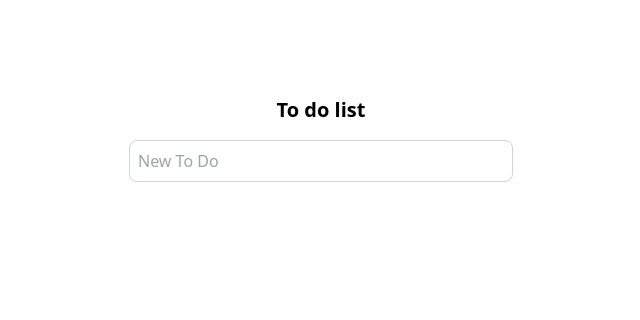
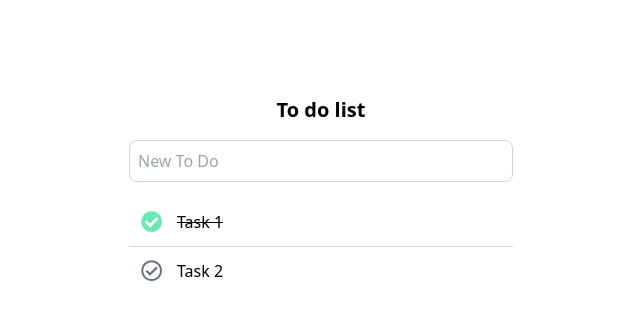
Before and after one commit to mpszymanski/vue3-todo, a Vue app: page / in a window 1280 px wide. Shown: the top 320 px of the page, without its empty margins (319-959 px from the left). Built offline with nearby package versions, Linux system fonts and the light colour scheme.

Commit message:
mark tasks as done

```diff
--- a/package.json
+++ b/package.json
@@ -9,9 +9,11 @@
   },
   "dependencies": {
     "@fortawesome/fontawesome-svg-core": "^1.2.32",
+    "@fortawesome/free-regular-svg-icons": "^5.15.1",
     "@fortawesome/free-solid-svg-icons": "^5.15.1",
     "@fortawesome/vue-fontawesome": "^3.0.0-3",
     "core-js": "^3.6.5",
+    "uuid": "^8.3.2",
     "vue": "^3.0.0"
   },
   "devDependencies": {
--- a/src/components/ToDo.vue
+++ b/src/components/ToDo.vue
@@ -1,27 +1,51 @@
 <template>
   <h1 class="text-xl text-center font-bold">To do list</h1>
-  <to-do-form class="mt-4" @submit="onSubmit" />
-  <to-do-list class="mt-4" :todoes="todoes" />
+  <to-do-form class="mt-4" @submit="addTask" />
+  <to-do-list class="mt-4" :tasks="tasks" @toggle="toggleTaskDone" />
 </template>
 
 <script>
-import { ref } from 'vue'
 import ToDoForm from './ToDoForm.vue'
 import ToDoList from './ToDoList.vue'
+
+import { v4 as uuidv4 } from 'uuid';
+import { reactive } from "@vue/reactivity";
 
 export default {
   components: { ToDoForm, ToDoList },
   name: 'ToDo',
   setup() {
-    const todoes = ref([])
+    const tasks = reactive([
+      {
+        id: uuidv4(),
+        name: 'Task 1',
+        isDone: true,
+      },
+      {
+        id: uuidv4(),
+        name: 'Task 2',
+        isDone: false,
+      }
+    ])
 
-    const onSubmit = (todo) => {
-      todoes.value.push(todo)
+    const addTask = (taskName) => {
+      tasks.push({
+        id: uuidv4(),
+        name: taskName,
+        isDone: false,
+      })
+    }
+
+    const toggleTaskDone = (taskId) => {
+      const taskIndex = tasks.findIndex((task) => task.id === taskId)
+
+      tasks[taskIndex].isDone = !tasks[taskIndex].isDone
     }
 
     return {
-      todoes,
-      onSubmit,
+      tasks,
+      addTask,
+      toggleTaskDone,
     }
   }
 }
--- a/src/components/ToDoList.vue
+++ b/src/components/ToDoList.vue
@@ -1,6 +1,18 @@
 <template>
   <ul>
-    <li class="p-3 border-gray-300 border-b last:border-b-0" v-for="todo in todoes" :key="todo">{{ todo }}</li>
+    <li
+      v-for="task in tasks"
+      :key="task.id"
+      class="relative p-3 pl-12 border-gray-300 border-b cursor-pointer select-none last:border-b-0"
+      :class="{ 'line-through': task.isDone }"
+      @click="toggleDone(task.id)"
+    >
+      <span class="absolute top-0 left-0 p-3">
+        <font-awesome-icon v-if="task.isDone" class="text-green-300" size="lg" :icon="['fas', 'check-circle']" />
+        <font-awesome-icon v-else size="lg" class="text-gray-500" :icon="['far', 'check-circle']" />
+      </span>
+      {{ task.name }}
+    </li>
   </ul>
 </template>
 
@@ -8,10 +20,19 @@
 export default {
   name: 'ToDoInput',
   props: {
-    todoes: {
+    tasks: {
       type: Array,
       required: true,
     }
   },
+  setup(props, { emit }) {
+    const toggleDone = (taskId) => {
+      emit('toggle', taskId)
+    }
+
+    return {
+      toggleDone
+    }
+  }
 }
 </script>
--- a/src/main.js
+++ b/src/main.js
@@ -6,12 +6,14 @@ import './index.css'
 
 // FontAwesome
 import { library } from '@fortawesome/fontawesome-svg-core'
-import { faCheckCircle } from '@fortawesome/free-solid-svg-icons'
+import { faCheckCircle as fasCheckCircle } from '@fortawesome/free-solid-svg-icons'
+import { faCheckCircle as farCheckCircle } from '@fortawesome/free-regular-svg-icons'
 import { FontAwesomeIcon } from '@fortawesome/vue-fontawesome'
 
 const app = createApp(App)
 
-library.add(faCheckCircle)
+library.add(fasCheckCircle)
+library.add(farCheckCircle)
 
 app.component('font-awesome-icon', FontAwesomeIcon)
 app.config.productionTip = false
```
Also changed, not shown: 1 other file (tests, documents, lock files or other folders).
